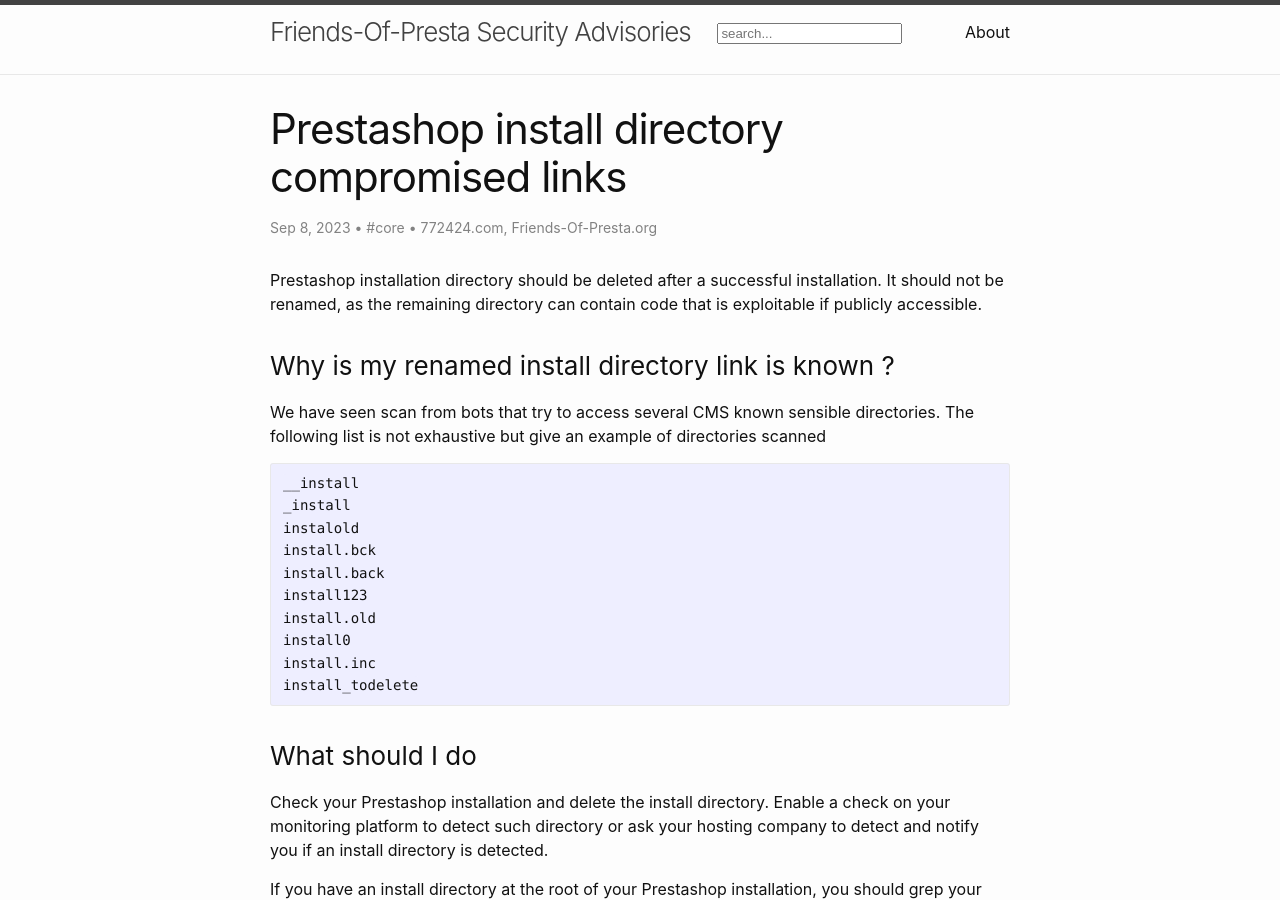
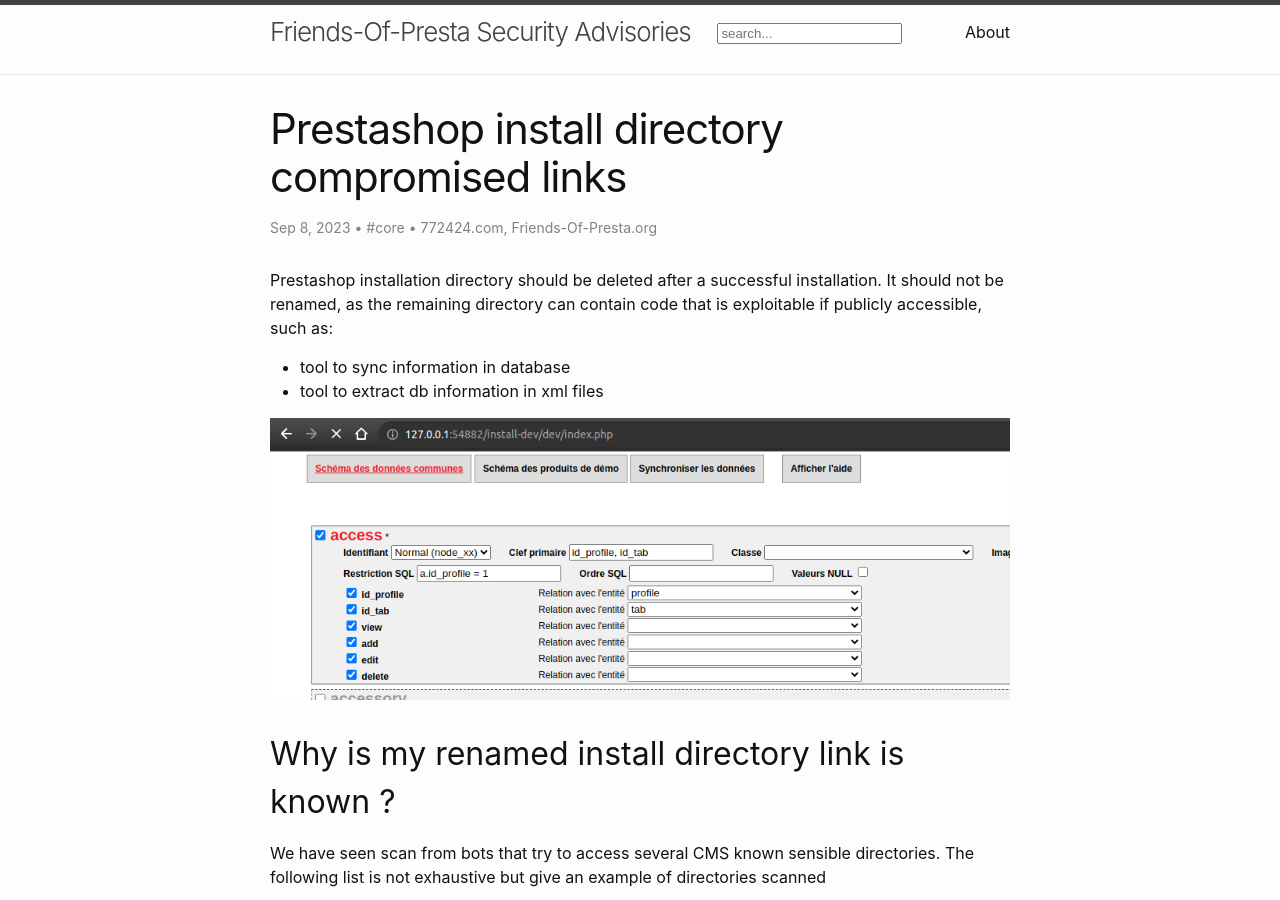
Before and after one commit to friends-of-presta/security-advisories, a Jekyll site: the page built from _posts/2023-09-08-compromised-install-dir.md, in a window 1280 px wide and 900 px high. Built offline with Jekyll 4.4.1, drawn with Linux system fonts in a browser that asks for light colours.

Commit message:
Add information about vuln

````diff
--- a/_posts/2023-09-08-compromised-install-dir.md
+++ b/_posts/2023-09-08-compromised-install-dir.md
@@ -9,9 +9,13 @@ author:
 ---
 
 Prestashop installation directory should be deleted after a successful installation.
-It should not be renamed, as the remaining directory can contain code that is exploitable if publicly accessible.
+It should not be renamed, as the remaining directory can contain code that is exploitable if publicly accessible, such as:
+ - tool to sync information in database
+ - tool to extract db information in xml files
 
-### Why is my renamed install directory link is known ?
+![Install dir tool]({{ "/assets/img/install_dir_tool.png" | relative_url }})
+
+## Why is my renamed install directory link is known ?
 
 We have seen scan from bots that try to access several CMS known sensible directories.
 The following list is not exhaustive but give an example of directories scanned
@@ -29,7 +33,7 @@ install.inc
 install_todelete
 ```
 
-### What should I do
+## What should I do
 
 Check your Prestashop installation and delete the install directory.
 Enable a check on your monitoring platform to detect such directory
````
Also changed, not shown: assets/img/install_dir_tool.png (added).
